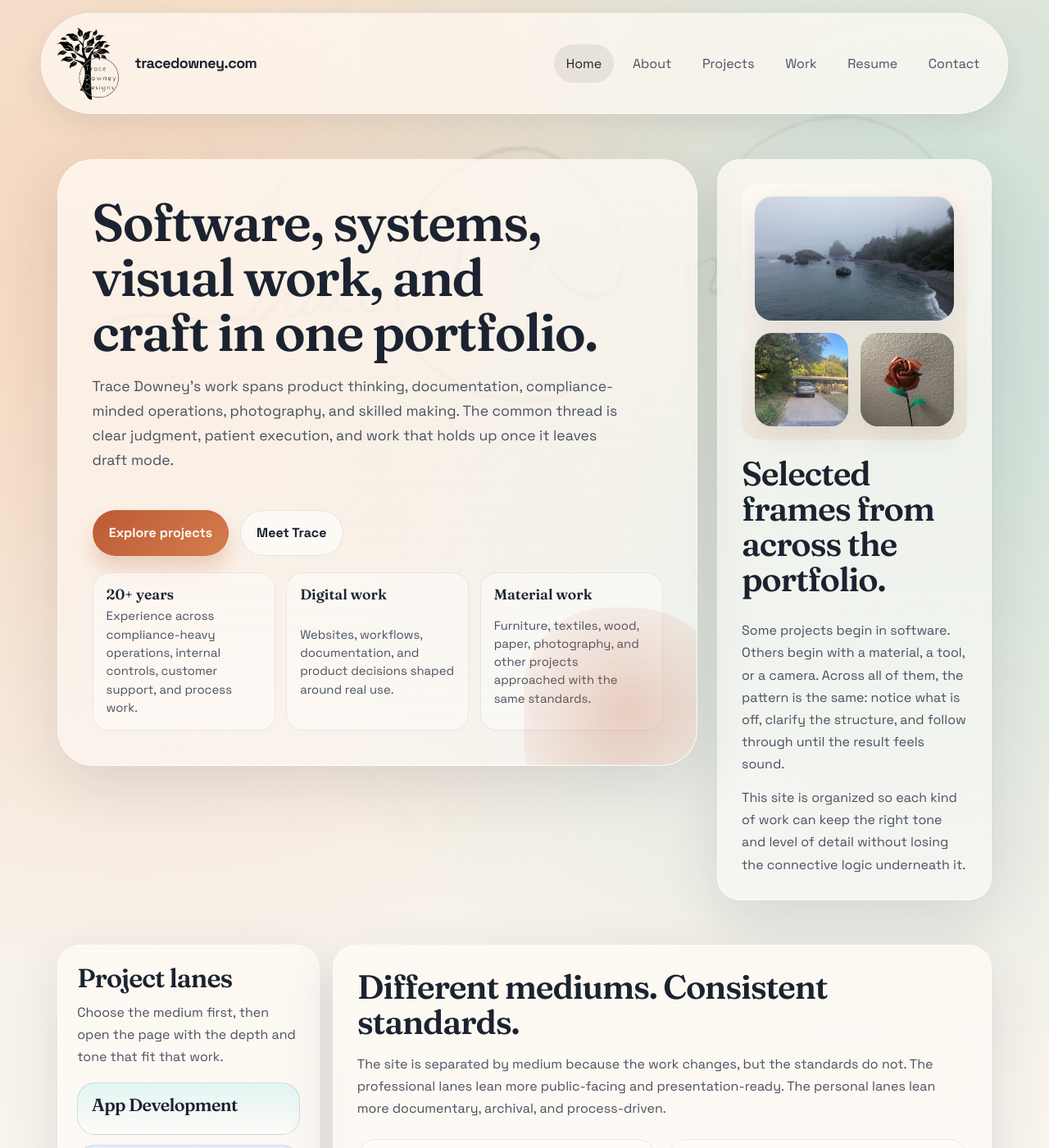
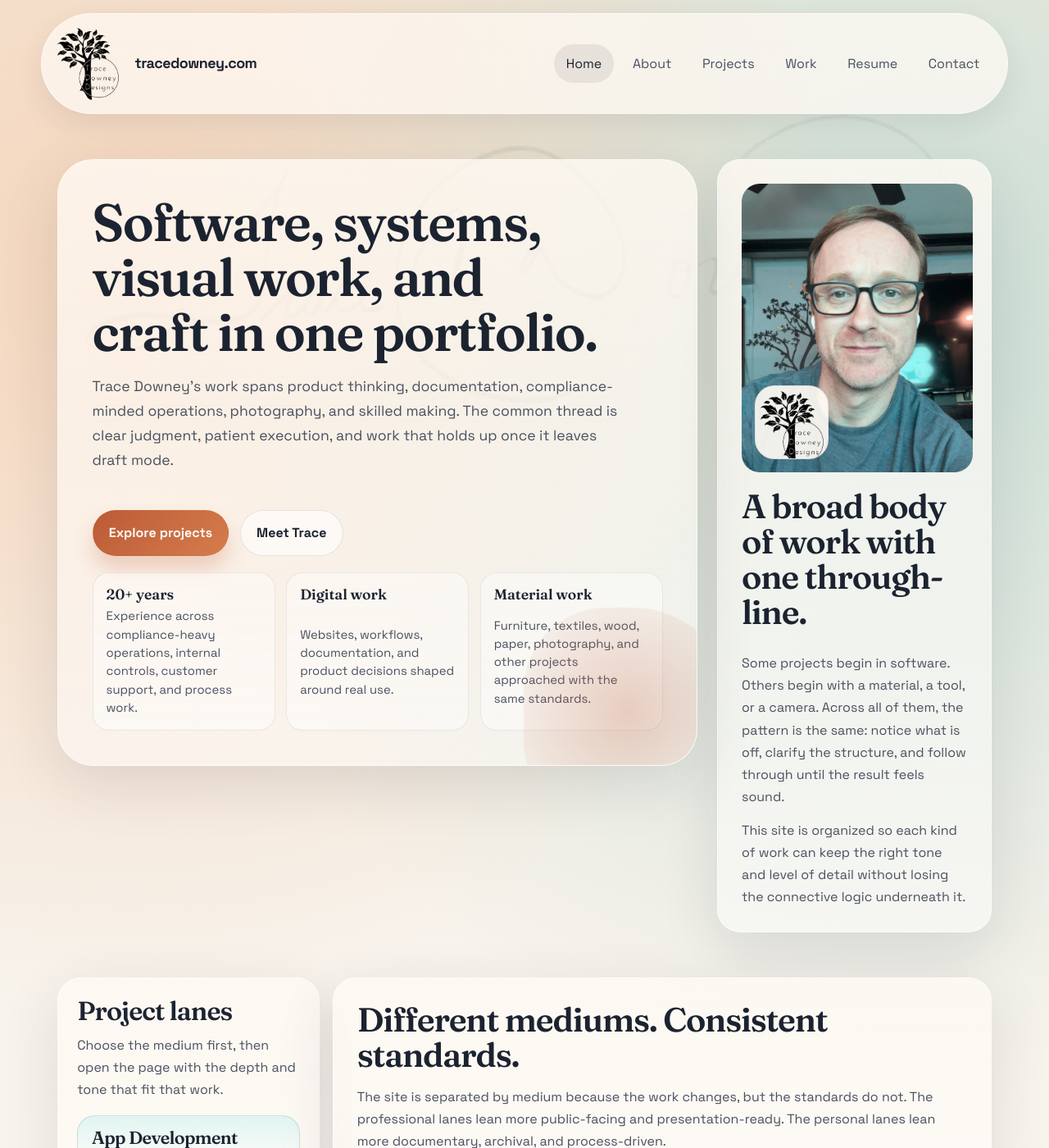
Before and after one commit to tracedowney/tracedowney.github.io, a Jekyll site: the page built from index.html, in a window 1280 px wide and 1400 px high. Shown: the whole window at 82% size. Built offline with Jekyll 4.4.1, drawn with Linux system fonts in a browser that asks for light colours; grey boxes are pictures that could not be loaded.

Commit message:
Restore portrait-led homepage hero

```diff
--- a/assets/css/site.css
+++ b/assets/css/site.css
@@ -534,14 +534,47 @@ body.page-work .page-intro h1 {
 
 .hero-panel__visual {
   position: relative;
-  min-height: 18rem;
-  padding: 0.95rem;
+  overflow: hidden;
+  min-height: 22rem;
+  aspect-ratio: 4 / 5;
   border-radius: calc(var(--radius-lg) - 6px);
   background: linear-gradient(160deg, rgba(255, 250, 244, 0.9), rgba(232, 223, 209, 0.78));
 }
 
+.hero-panel__portrait {
+  width: 100%;
+  height: 100%;
+  object-fit: cover;
+  object-position: center 38%;
+}
+
+.hero-panel__badge {
+  position: absolute;
+  left: 1rem;
+  bottom: 1rem;
+  display: inline-grid;
+  place-items: center;
+  overflow: hidden;
+  width: 5.6rem;
+  height: 5.6rem;
+  padding: 0.18rem;
+  border: 1px solid rgba(28, 35, 48, 0.08);
+  border-radius: 24px;
+  background: rgba(255, 250, 244, 0.92);
+  box-shadow: var(--shadow-soft);
+}
+
+.hero-panel__badge img {
+  width: 100%;
+  height: 100%;
+  object-fit: contain;
+}
+
 .hero-panel--mosaic .hero-panel__visual {
   overflow: visible;
+  min-height: 18rem;
+  aspect-ratio: auto;
+  padding: 0.95rem;
 }
 
 .hero-media-grid {
@@ -1736,6 +1769,10 @@ body.page-work .page-intro h1 {
     grid-template-columns: 1fr;
   }
 
+  .hero-panel__visual {
+    min-height: 18rem;
+  }
+
   .project-feature,
   .project-feature--media {
     grid-template-columns: 1fr;
@@ -1784,9 +1821,6 @@ body.page-work .page-intro h1 {
     grid-template-columns: 1fr;
   }
 
-  .hero-panel__visual {
-    min-height: 0;
-  }
 }
 
 @media (max-width: 640px) {
--- a/index.html
+++ b/index.html
@@ -28,32 +28,15 @@ background_style: home
       </div>
     </div>
   </div>
-  <aside class="hero-panel hero-panel--story hero-panel--mosaic card">
+  <aside class="hero-panel hero-panel--story card">
     <div class="hero-panel__visual">
-      <div class="hero-media-grid" aria-label="Selected project imagery">
-        <figure class="hero-media-card hero-media-card--wide">
-          <video
-            class="hero-media-card__video"
-            autoplay
-            muted
-            loop
-            playsinline
-            preload="metadata"
-            poster="{{ '/assets/images/projects/drone/beach-showcase-poster.jpg' | relative_url }}"
-            aria-label="Drone footage of a foggy beach with waves and sea stacks.">
-            <source src="{{ '/assets/videos/drone/beach-showcase.mp4' | relative_url }}" type="video/mp4" />
-          </video>
-        </figure>
-        <figure class="hero-media-card">
-          <img src="{{ '/assets/images/projects/renovation/house-front-drive.jpg' | relative_url }}" alt="A house and driveway framed by trees in late afternoon light." />
-        </figure>
-        <figure class="hero-media-card">
-          <img src="{{ '/assets/images/projects/origami/origami-rose-copper.jpg' | relative_url }}" alt="A copper-colored paper rose on a stem against a textured wall." />
-        </figure>
-      </div>
+      <img class="hero-panel__portrait" src="{{ '/assets/images/trace-headshot.jpg' | relative_url }}" alt="Trace Downey smiling in a casual portrait." />
+      <span class="hero-panel__badge" aria-hidden="true">
+        <img src="{{ '/assets/images/trace-tree-logo.svg' | relative_url }}" alt="" />
+      </span>
     </div>
     <div class="hero-panel__body">
-      <h2>Selected frames from across the portfolio.</h2>
+      <h2>A broad body of work with one through-line.</h2>
       <p>Some projects begin in software. Others begin with a material, a tool, or a camera. Across all of them, the pattern is the same: notice what is off, clarify the structure, and follow through until the result feels sound.</p>
       <p>This site is organized so each kind of work can keep the right tone and level of detail without losing the connective logic underneath it.</p>
     </div>
```
